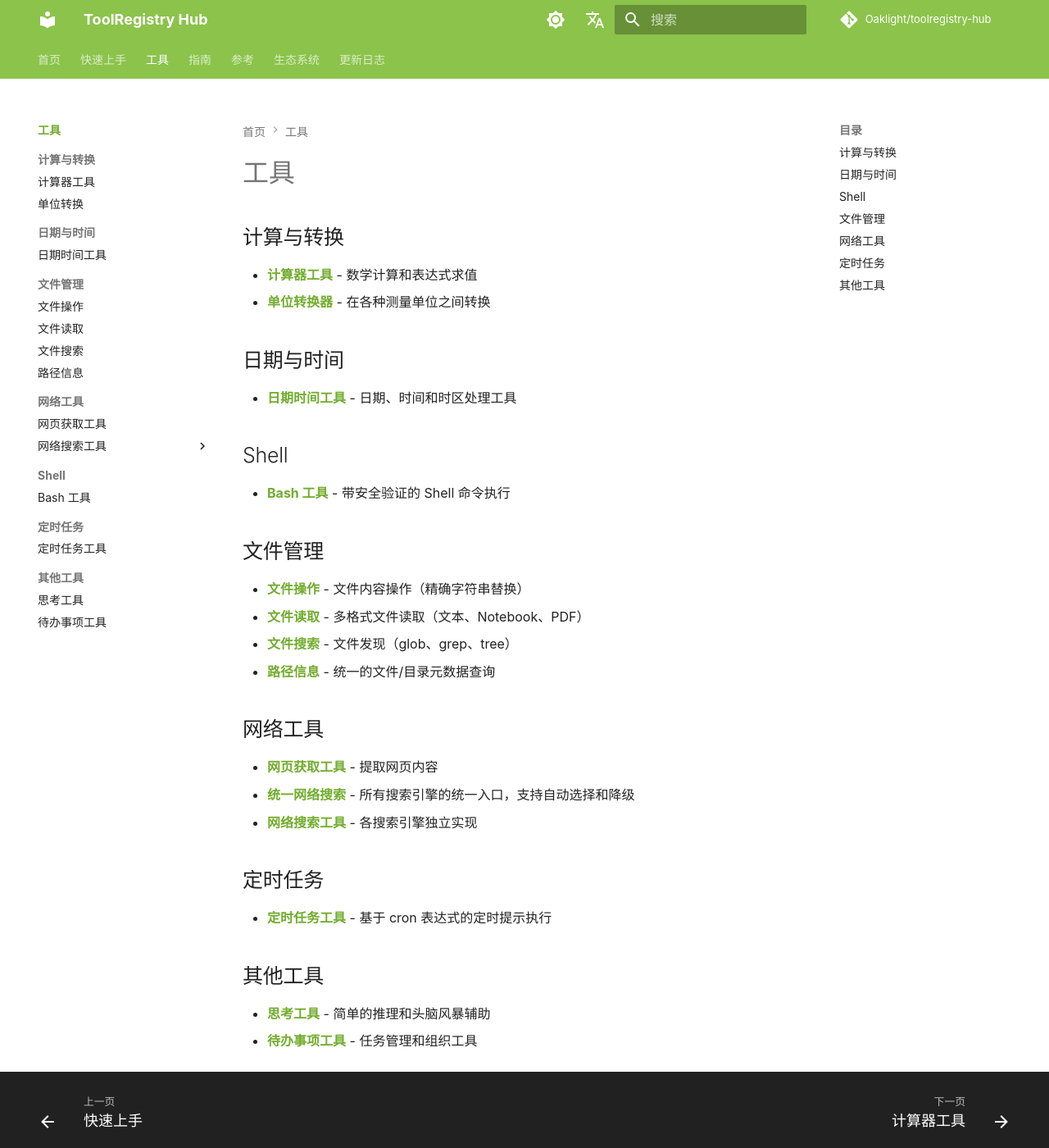
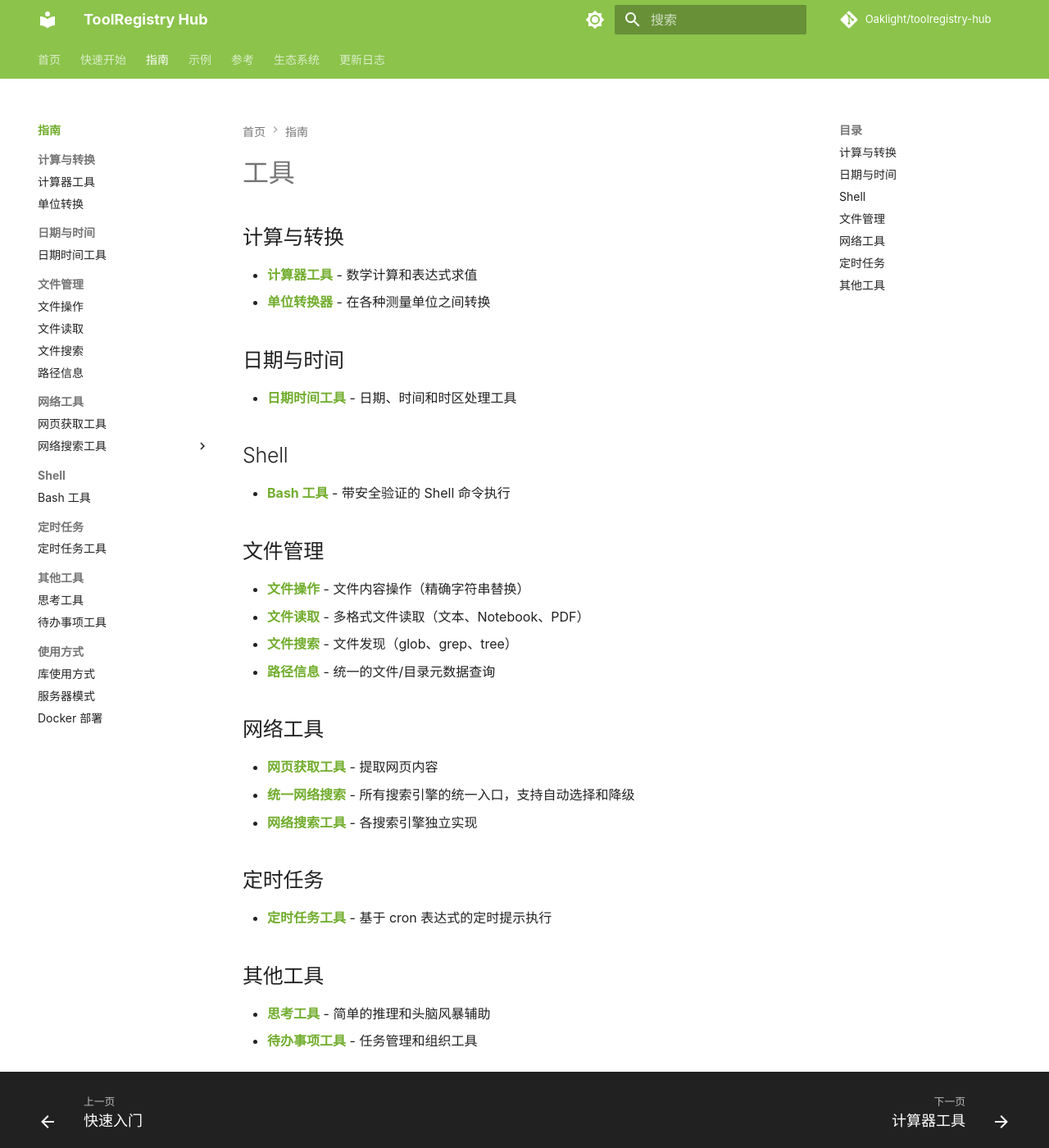
Before and after one commit to Oaklight/toolregistry-hub, an MkDocs documentation site: the page built from docs/tools/index.md, in a window 1280 px wide and 1400 px high. Shown: the whole window at 82% size. Built offline with MkDocs 1.6.1 and Material for MkDocs 9.7.7, drawn with Linux system fonts in a browser that asks for light colours; some web fonts are replaced; comment, search, counter and statistics services are not loaded; part of the change alters nothing that is shown.

Commit message:
docs: align nav with core 7-tab structure, add GH Pages preview
- Merge 工具 and 指南 tabs into single 指南 tab
- Rename 快速上手 → 快速开始 to match core
- Add 示例 tab with common usage examples
- Remove alternate language links (Chinese-only preview)
- Update site_url for GitHub Pages
- Add .github/workflows/gh-pages.yml for preview deployment

````diff
--- /dev/null
+++ b/docs/examples/index.md
@@ -0,0 +1,105 @@
+---
+title: 示例
+---
+
+# 示例
+
+本页展示 ToolRegistry Hub 工具的常见使用场景。更多细节参阅各工具的文档页面。
+
+## 计算器
+
+```python
+from toolregistry_hub import Calculator
+
+# 基本运算
+Calculator.evaluate("2 ** 10")              # 1024
+Calculator.evaluate("sqrt(2) * pi")         # 4.4428...
+
+# 三角函数
+Calculator.evaluate("sin(pi/6)")            # 0.5
+Calculator.evaluate("atan2(1, 1) * 180/pi") # 45.0
+```
+
+## 文件操作
+
+```python
+from toolregistry_hub import FileSearch, FileReader, FileOps
+
+# 在项目中搜索 TODO 注释
+FileSearch.grep(r"TODO|FIXME", path="src/", include="*.py")
+
+# 查看目录结构
+FileSearch.tree("src/", max_depth=2)
+
+# 读取文件片段
+FileReader.read("README.md", limit=30)
+
+# 安全字符串替换
+FileOps.edit("config.py",
+             old_string="DEBUG = True",
+             new_string="DEBUG = False")
+```
+
+## 网络搜索与抓取
+
+```python
+from toolregistry_hub import Fetch
+from toolregistry_hub.websearch import WebSearch
+
+# 抓取网页内容（自动提取正文）
+fetch = Fetch()
+result = fetch.fetch_content("https://example.com")
+
+# 网络搜索
+ws = WebSearch(provider="brave", api_key="YOUR_KEY")
+results = ws.search("Python asyncio tutorial", max_results=5)
+for r in results:
+    print(r.title, r.url)
+```
+
+## Bash 工具
+
+```python
+from toolregistry_hub import BashTool
+
+bash = BashTool()
+
+# 执行命令
+bash.execute("ls -la /tmp")
+
+# 带超时
+bash.execute("sleep 10 && echo done", timeout=5)
+```
+
+## 日期时间
+
+```python
+from toolregistry_hub import DateTime
+
+# 当前时间
+DateTime.now("Asia/Shanghai")
+
+# 时区转换
+DateTime.convert_timezone("14:30", "America/Chicago", "Asia/Tokyo")
+
+# 日期差
+DateTime.date_diff("2025-01-01", "2025-12-31")
+```
+
+## 与 ToolRegistry 集成
+
+Hub 工具可以直接注册到 `ToolRegistry`，通过 LLM 函数调用使用：
+
+```python
+from toolregistry import ToolRegistry
+from toolregistry_hub import Calculator, DateTime
+
+registry = ToolRegistry()
+registry.register(Calculator.evaluate)
+registry.register(DateTime.now)
+
+# 生成 OpenAI 兼容的工具定义
+tools = registry.get_tools_json()
+```
+
+参见 [库使用方式](../guides/library.md) 和 [服务器模式](../guides/server.md) 了解更多集成方式。
--- a/mkdocs.yml
+++ b/mkdocs.yml
@@ -1,7 +1,7 @@
 site_name: ToolRegistry Hub
 site_description: 面向 LLM Agent 的即用工具集合 — 网络搜索、文件操作、代码执行等
 site_author: Peng Ding
-site_url: https://toolregistry-hub.readthedocs.io/zh-cn/latest
+site_url: https://oaklight.github.io/toolregistry-hub/
 repo_name: Oaklight/toolregistry-hub
 repo_url: https://github.com/Oaklight/toolregistry-hub
 copyright: Copyright &copy; 2025 Peng Ding
@@ -74,10 +74,10 @@ plugins:
       sections:
         首页:
           - index.md
-        快速上手:
+        快速开始:
           - get-started/installation.md
           - get-started/quickstart.md
-        工具:
+        指南:
           - tools/index.md
           - tools/calculator.md
           - tools/unit_converter.md
@@ -99,10 +99,11 @@ plugins:
           - tools/cron_tool.md
           - tools/think_tool.md
           - tools/todo_list.md
-        指南:
           - guides/library.md
           - guides/server.md
           - guides/docker.md
+        示例:
+          - examples/index.md
         参考:
           - reference/cli.md
           - reference/endpoints.md
@@ -147,14 +148,6 @@ extra:
       link: https://github.com/Oaklight/toolregistry-hub
     - icon: fontawesome/brands/python
       link: https://pypi.org/project/toolregistry-hub/
-  alternate:
-    - name: English
-      link: /en/latest/
-      lang: en
-    - name: 中文
-      link: /zh-cn/latest/
-      lang: zh
-
 extra_css:
   - stylesheets/toolregistry-hub.css
 
@@ -164,11 +157,11 @@ extra_javascript:
 
 nav:
   - 首页: index.md
-  - 快速上手:
+  - 快速开始:
       - 安装: get-started/installation.md
-      - 快速上手: get-started/quickstart.md
-  - 工具:
-      - tools/index.md
+      - 快速入门: get-started/quickstart.md
+  - 指南:
+      - 工具概览: tools/index.md
       - 计算与转换:
           - 计算器工具: tools/calculator.md
           - 单位转换: tools/unit_converter.md
@@ -197,10 +190,12 @@ nav:
       - 其他工具:
           - 思考工具: tools/think_tool.md
           - 待办事项工具: tools/todo_list.md
-  - 指南:
-      - 库使用方式: guides/library.md
-      - 服务器模式: guides/server.md
-      - Docker 部署: guides/docker.md
+      - 使用方式:
+          - 库使用方式: guides/library.md
+          - 服务器模式: guides/server.md
+          - Docker 部署: guides/docker.md
+  - 示例:
+      - examples/index.md
   - 参考:
       - CLI: reference/cli.md
       - API 端点: reference/endpoints.md
````
Also changed, not shown: 1 other file.
